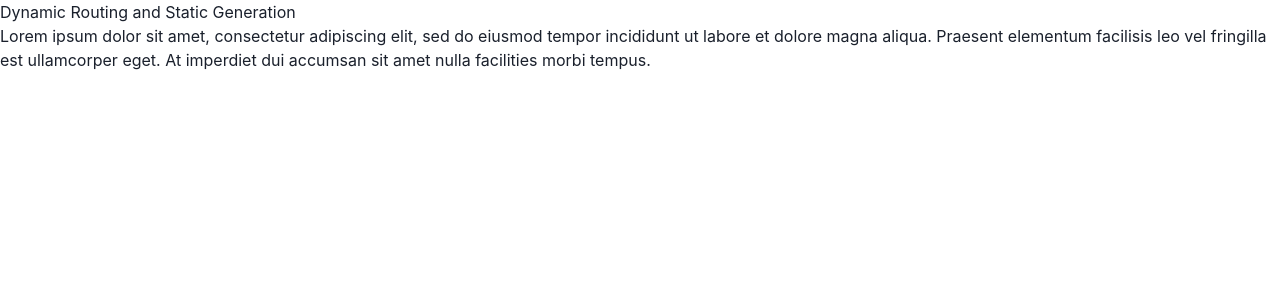
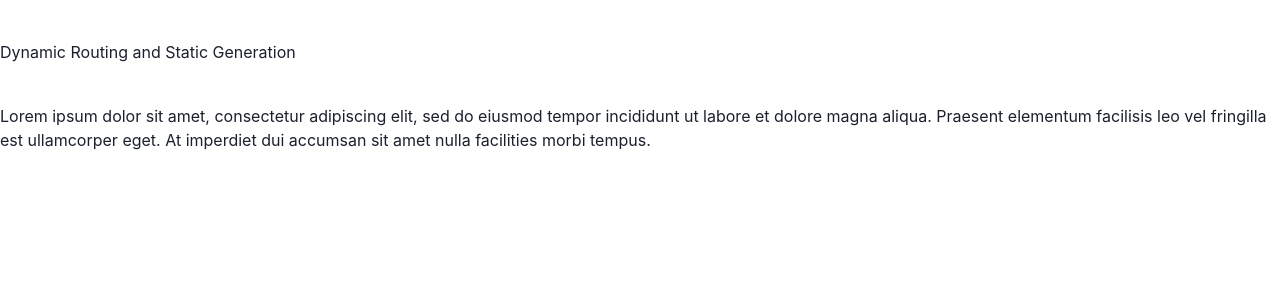
Before and after one commit to yumemi-omi/muuuuminn-blog, a Next.js app: page / in a window 1280 px wide. Shown: the top 300 px of the page. Built offline with nearby package versions, Linux system fonts and the light colour scheme.

Commit message:
feat: Boxをラッパーしたコンポーネント作成

```diff
--- a/lint-staged.config.js
+++ b/lint-staged.config.js
@@ -1,6 +1,6 @@
 const config = {
   "*.@(ts|tsx)": "bash -c tsc",
-  "*.@(js|ts|tsx)": "eslint --fix",
+  "*.@(js|ts|tsx)": "eslint --fix --config eslint.config.js",
   "**/__tests__/?(*.)+(spec|test).[jt]s?(x)": "jest --ci",
 };
 
--- a/src/pages/index.tsx
+++ b/src/pages/index.tsx
@@ -1,7 +1,8 @@
 import Head from "next/head";
 import Link from "next/link";
 
-import { useTranslation } from "@/shared/hooks/useTranslation";
+import { Box } from "@/shared/libs/chakra/components/Box";
+import { useTranslation } from "@/shared/libs/i18n/hooks/useTranslation";
 import { getAllPosts } from "@/shared/libs/markdown/api";
 
 type Props = {
@@ -16,11 +17,11 @@ export default function Index({ posts }: Props) {
         <title>{t.SITE_NAME}</title>
       </Head>
       {posts.map((post) => (
-        <div key={post.slug}>
+        <Box my={10} key={post.slug}>
           <Link as={`/post/${post.slug}`} href="/post/[slug]">
             <a className="hover:underline">{post.title}</a>
           </Link>
-        </div>
+        </Box>
       ))}
       <div
         dangerouslySetInnerHTML={{
--- /dev/null
+++ b/src/shared/libs/chakra/components/Box/Box.tsx
@@ -0,0 +1,11 @@
+import { Box as OriginBox, BoxProps as OriginBoxProps } from "@chakra-ui/react";
+import { FC, ReactNode } from "react";
+
+interface BoxProps extends OriginBoxProps {
+  children: ReactNode;
+}
+
+export const Box: FC<BoxProps> = (props) => {
+  const { children, ...rest } = props;
+  return <OriginBox {...rest}>{children}</OriginBox>;
+};
--- /dev/null
+++ b/src/shared/libs/chakra/components/Box/index.tsx
@@ -0,0 +1 @@
+export * from "./Box";
--- a/src/shared/hooks/useTranslation.ts
+++ b/src/shared/libs/i18n/hooks/useTranslation.ts
@@ -2,7 +2,7 @@
 
 import { useRouter } from "next/router";
 
-import locales from "@/shared/locales";
+import locales from "@/shared/libs/i18n/locales";
 
 type LocalesType = keyof typeof locales;
 
```
Also changed, not shown: src/shared/libs/i18n/locales/index.ts (renamed from src/shared/locales/index.ts).
